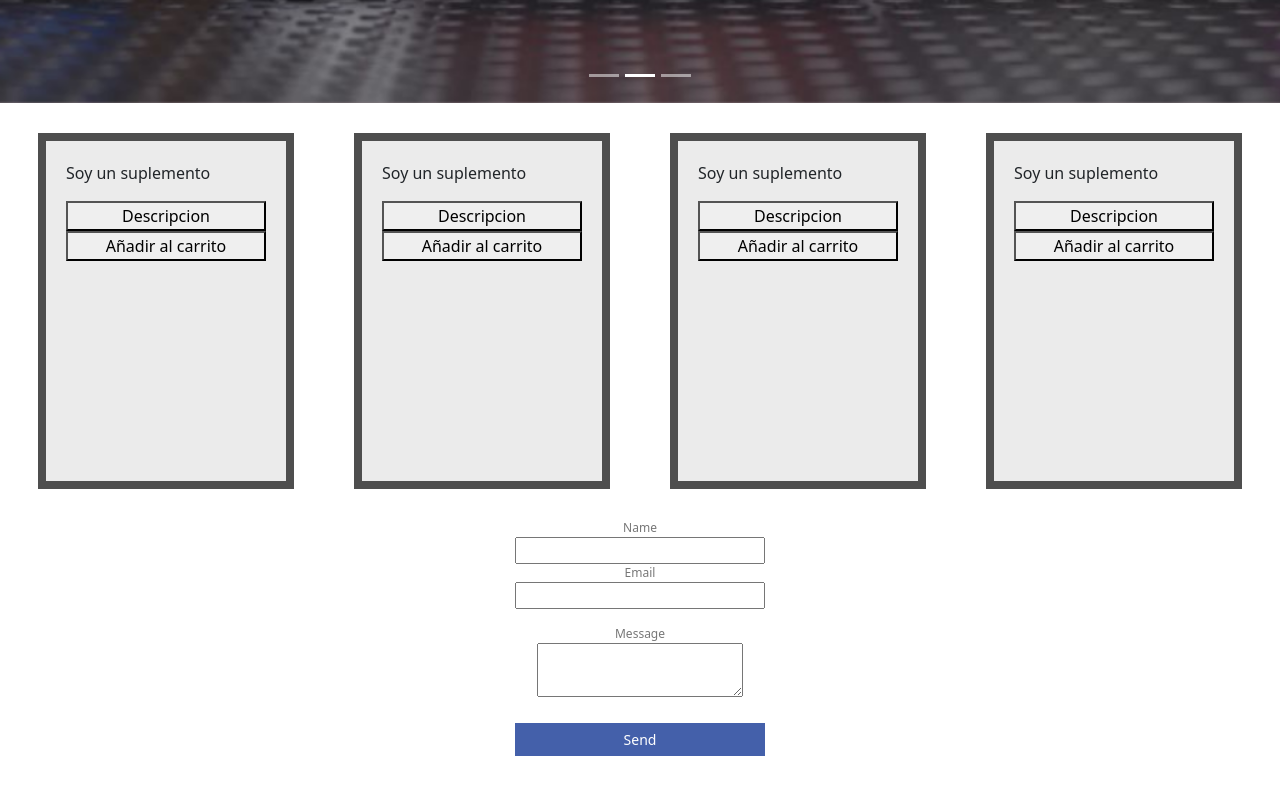
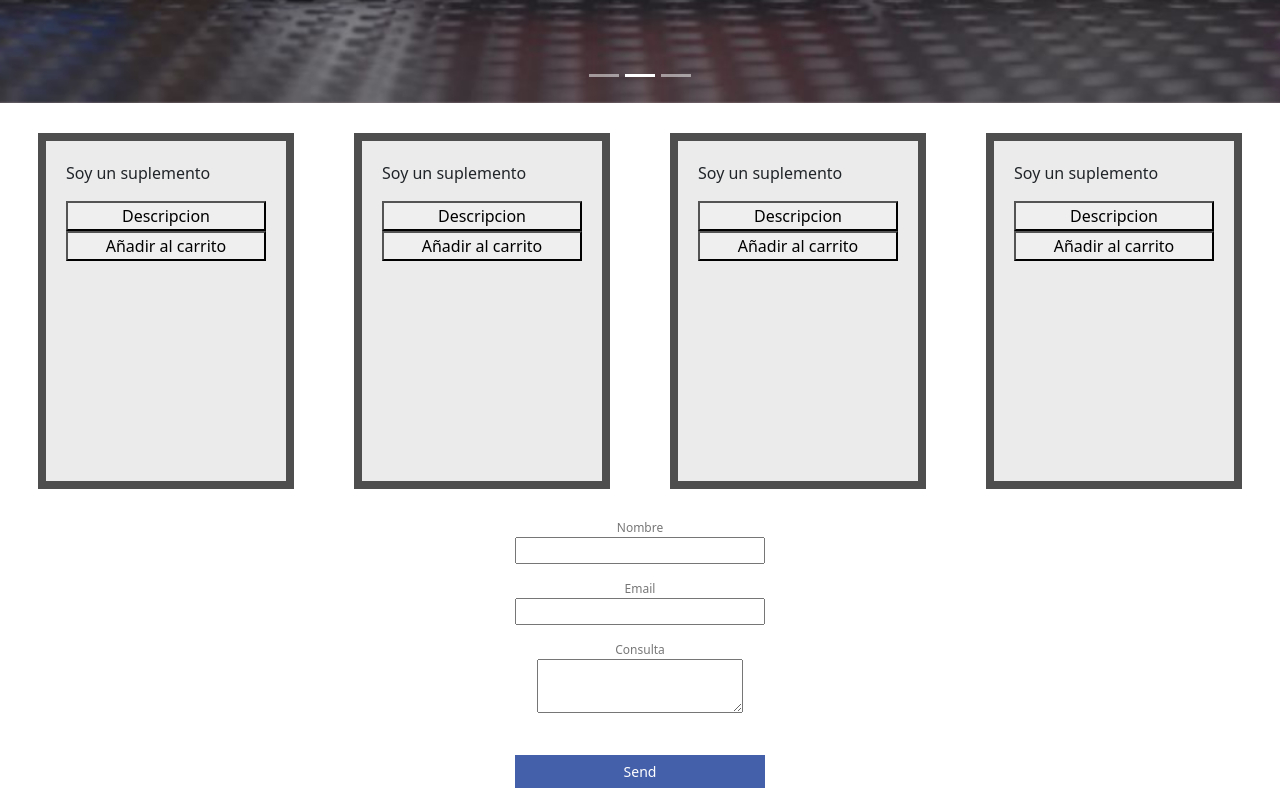
Before and after one commit to hermankraus/E-Commerce, a React (Create React App) app in the folder ecommerce/: page / in a window 1280 px wide. Shown: the part 961-1759 px from the top of the page. Before the commit the page ends 1727 px from the top, so only its background shows below. Built offline with nearby package versions, Linux system fonts and the light colour scheme.

Commit message:
form restructuration and validation

```diff
--- a/ecommerce/src/components/ProductRequest/ProductRequest.js
+++ b/ecommerce/src/components/ProductRequest/ProductRequest.js
@@ -1,52 +1,68 @@
 import "./ProductRequest.css";
-import React, { useRef, useState } from 'react';
-import emailjs from '@emailjs/browser';
+import React, {useState} from 'react';
+// import emailjs from '@emailjs/browser';
 
 
 const ProductRequest = () => {
 
-  const regex = /^[a-z0-9!#$%&'*+/=?^_`{|}~-]+(?:\.[a-z0-9!#$%&'*+/=?^_`{|}~-]+)*@(?:[a-z0-9](?:[a-z0-9-]*[a-z0-9])?\.)+[a-z0-9](?:[a-z0-9-]*[a-z0-9])?$/;
+  const emailRegexp = new RegExp(/[^@ \t\r\n]+@[^@ \t\r\n]+\.[^@ \t\r\n]+/);
+
+  const [values, setValues] = useState({
+      name: '',
+      email: '',
+      msg: '',
+  });
+
+  const [errors, setErrors] = useState({
+    name: '',
+    email: '',
+    msg: '',
+
+  });
 
 
-  const form = useRef();
-  const [email, setEmail] = useState('');
-  const [error, setError] = useState('');
-
-  const emailValidator = (event) => {
-  return setEmail(event.target.value);
-}
-
-  const sendEmail = (event) => {
-    event.preventDefault();
-
-    emailjs.sendForm('service_jvg8a9r', 'template_gwusf2z', form.current, 'YDO4PPWOkYjVV8mfT')
-    .then((result) => {
-
-    if (regex.test(email) === false){
-    setError('correo invalido');
+    const handleSubmit = (event) => {
+      event.preventDefault();
     }
 
-    else{
-    setError('correo valido');
-    console.log(result.text);
-      /*alert("sent")*/
-    return true;
+    const handleChange = (event) => {
+
+      setValues({...values,[event.target.name] : event.target.value})
+      console.log('values',values)
     }
-    }, (error) => {
-        console.log(error.text);
-          /*alert("error")*/
-      });
-  };
+
+    const emailValidator = () => {
+      emailRegexp.test(values.email) === false ? setErrors((errors) => ({ ...errors, email: 'Email incorrecto' })) : setErrors((errors) => ({ ...errors, email: '' }));
+    }
+
+    const emptyValidator = () => {
+      (values.name === '') ? setErrors((errors) => ({ ...errors, name: 'Nombre obligatorio' })) : setErrors((errors) => ({ ...errors, name: '' }));
+
+      (values.msg === '') ? setErrors((errors) => ({ ...errors, msg: 'Mensaje obligatorio' })) : setErrors((errors) => ({ ...errors, msg: '' }));
+
+
+    }
 
   return (
-    <form className="field" ref={form} onSubmit={sendEmail}>
-      <label>Name</label>
-      <input type="text" name="user_name" />
-      <label>Email</label>
-      <input type="email" name="user_email" value={email} onChange={emailValidator}/>
-      <p> {error} </p>
-      <label>Message</label>
-      <textarea name="message" />
+
+    <form className="field"  onSubmit={handleSubmit}>
+      <label htmlFor="name"> Nombre </label>
+      <input id="name" type="text" name="name" value={values.name} onChange={handleChange} onBlur={emptyValidator}/>
+
+      <p>{errors.name}</p>
+
+
+      <label htmlFor="email"> Email </label>
+      <input  id="email" type="email" name="email" value={values.email} onChange={handleChange} onBlur={emailValidator} />
+
+      <p>{errors.email}</p>
+
+      <label htmlFor="message">Consulta</label>
+      <textarea name="msg" onChange={handleChange} onBlur={emptyValidator} value={values.msg}/>
+
+      <p>{errors.msg}</p>
+
+
       <input type="submit" value="Send" />
     </form>
   );
```
